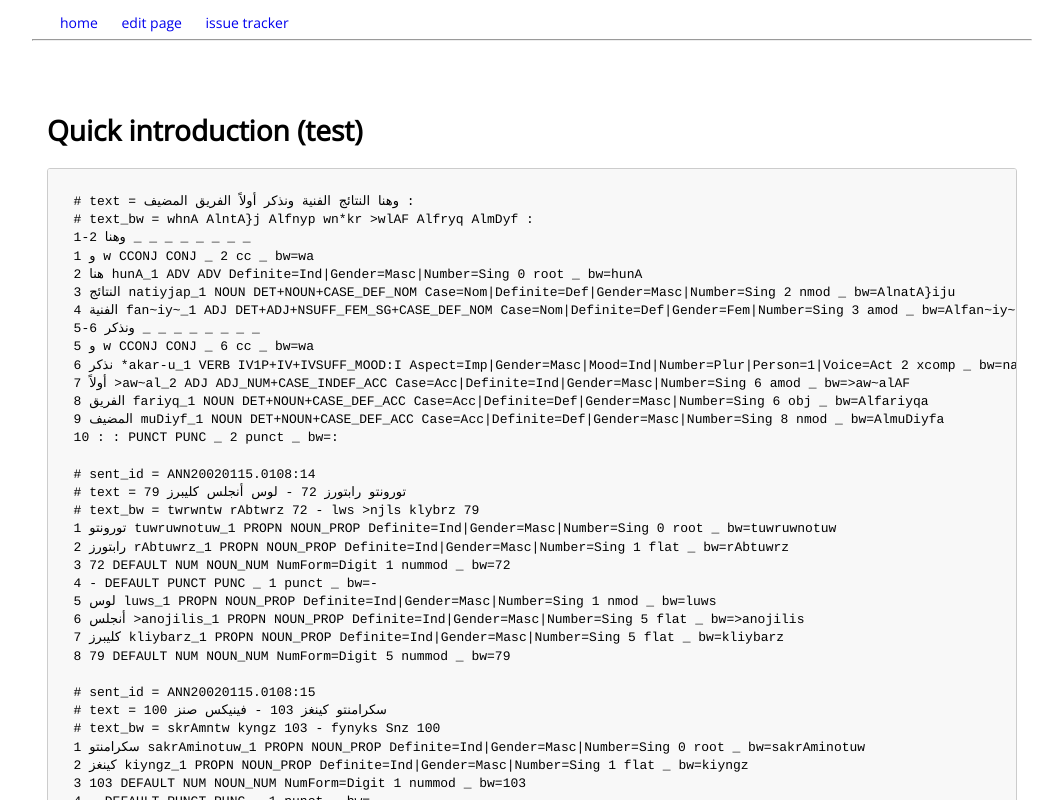
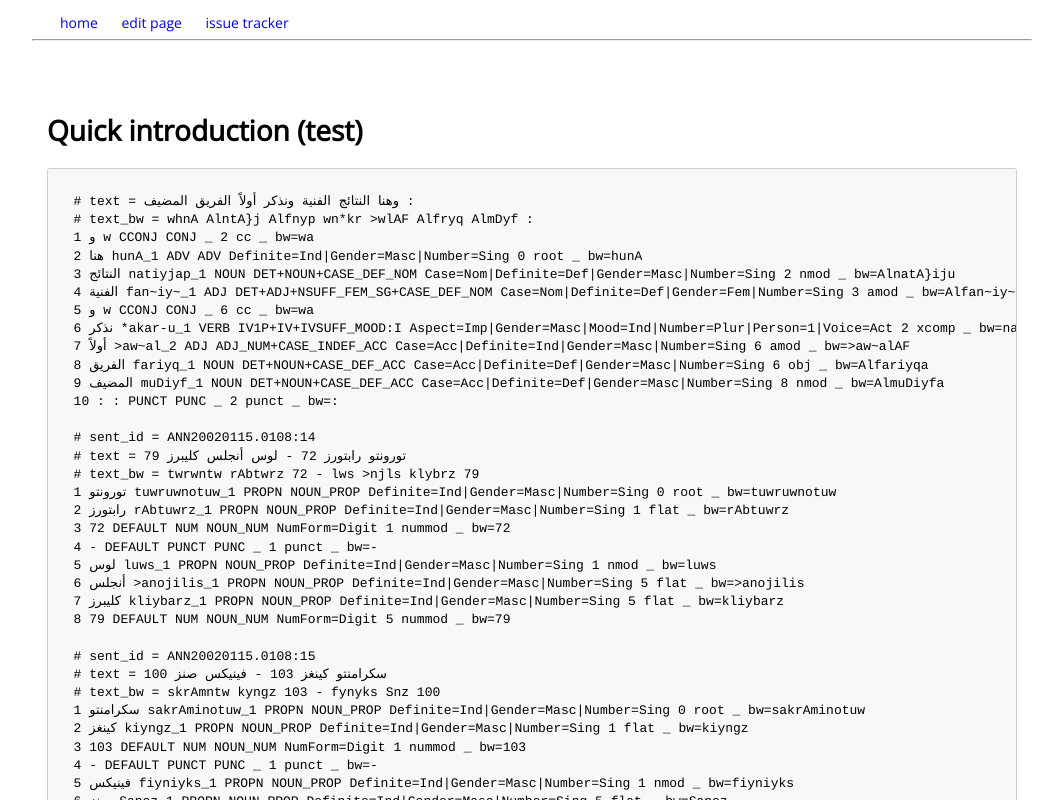
Before and after one commit to go-inoue/camel_dep, a plain HTML site: page index.html in a window 1280 px wide. Shown: the top 800 px of the page, without its empty margins (108-1171 px from the left). Drawn offline with nearby package versions, Linux system fonts and the light colour scheme; a script that the page names is missing.

Commit message:
Remove MWE

```diff
--- a/index.html
+++ b/index.html
@@ -42,12 +42,10 @@
 <pre><code class="language-conllu">
   # text = وهنا النتائج الفنية ونذكر أولاً الفريق المضيف :
   # text_bw = whnA AlntA}j Alfnyp wn*kr >wlAF Alfryq AlmDyf :
-  1-2 وهنا _ _ _ _ _ _ _ _
   1 و w CCONJ CONJ _ 2 cc _ bw=wa
   2 هنا hunA_1 ADV ADV Definite=Ind|Gender=Masc|Number=Sing 0 root _ bw=hunA
   3 النتائج natiyjap_1 NOUN DET+NOUN+CASE_DEF_NOM Case=Nom|Definite=Def|Gender=Masc|Number=Sing 2 nmod _ bw=AlnatA}iju
   4 الفنية fan~iy~_1 ADJ DET+ADJ+NSUFF_FEM_SG+CASE_DEF_NOM Case=Nom|Definite=Def|Gender=Fem|Number=Sing 3 amod _ bw=Alfan~iy~apu
-  5-6 ونذكر _ _ _ _ _ _ _ _
   5 و w CCONJ CONJ _ 6 cc _ bw=wa
   6 نذكر *akar-u_1 VERB IV1P+IV+IVSUFF_MOOD:I Aspect=Imp|Gender=Masc|Mood=Ind|Number=Plur|Person=1|Voice=Act 2 xcomp _ bw=na*okuru
   7 أولاً >aw~al_2 ADJ ADJ_NUM+CASE_INDEF_ACC Case=Acc|Definite=Ind|Gender=Masc|Number=Sing 6 amod _ bw=>aw~alAF
@@ -90,7 +88,6 @@
   7 كافالييرز kAfAloyiyrz_1 PROPN NOUN_PROP Definite=Ind|Gender=Masc|Number=Sing 6 flat _ bw=kAfAloyiyrz
   8 64 DEFAULT NUM NOUN_NUM NumForm=Digit 6 nummod _ bw=64
 </code></pre>
-
 
 <pre><code class="language-conllu">
 # visual-style nodes yellow
```
